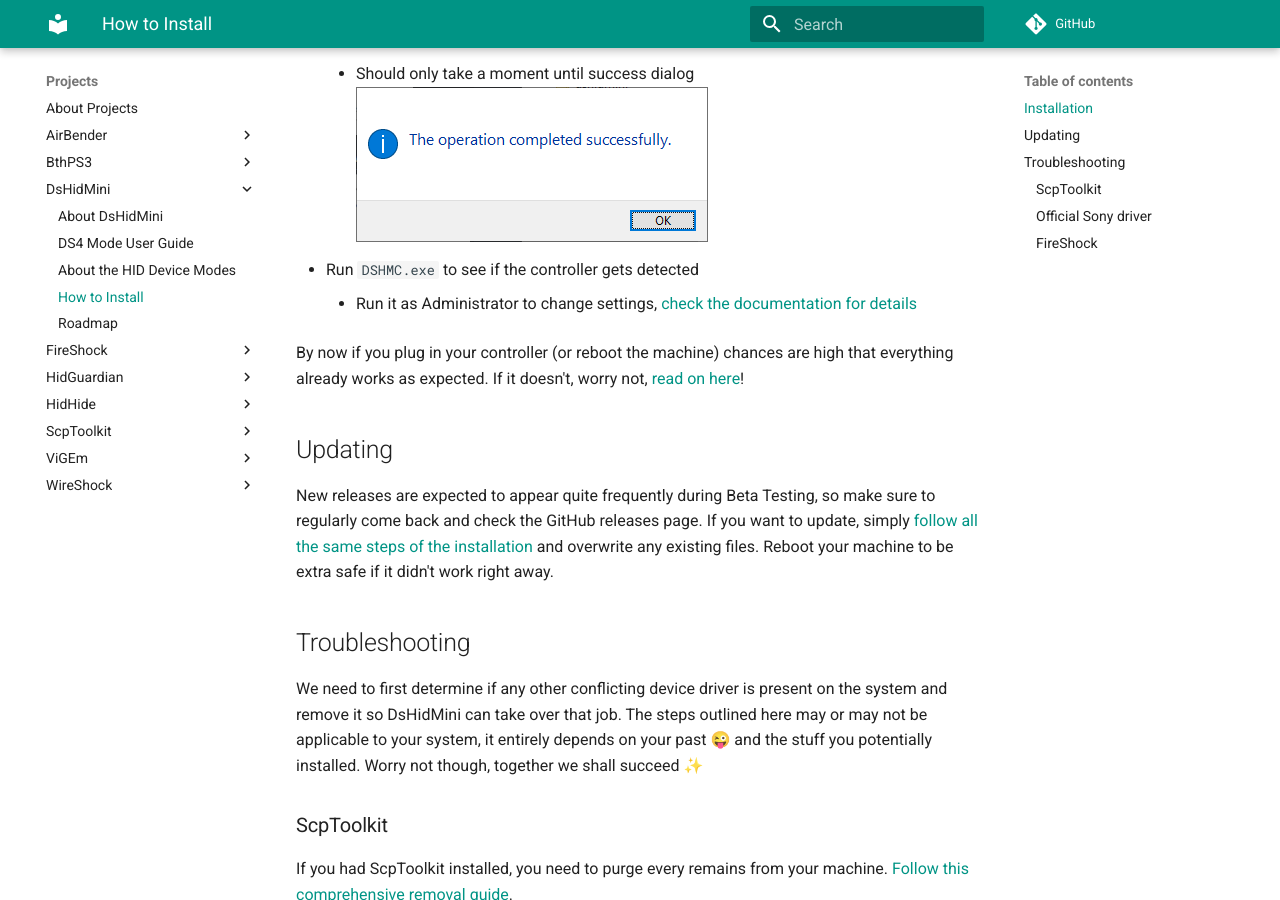
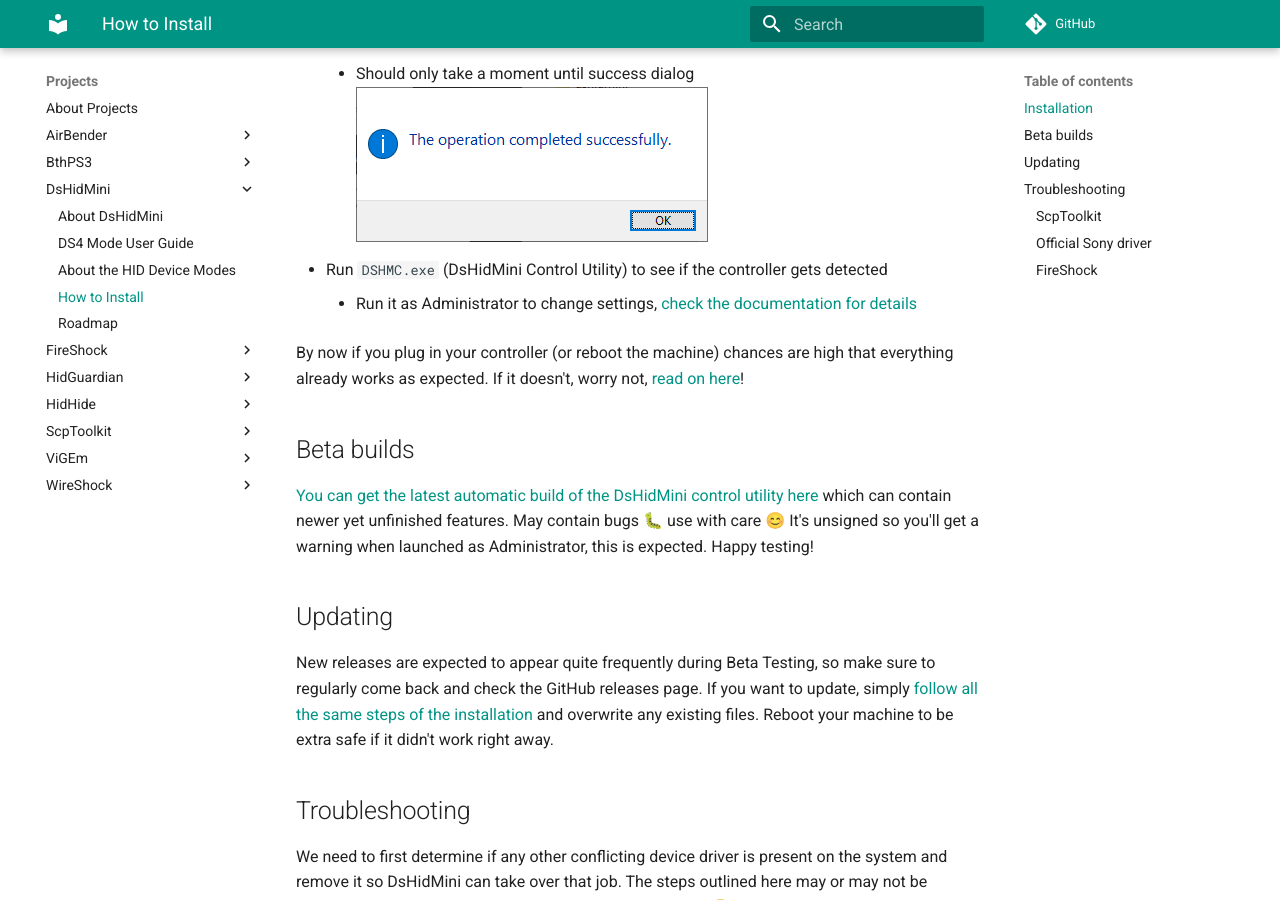
Before and after one commit to nefarius/ViGEm.github.io, an MkDocs documentation site: the page built from docs/projects/DsHidMini/How-to-Install.md, in a window 1280 px wide and 900 px high, scrolled down 1208 px. Built offline with MkDocs 1.6.1 and Material for MkDocs 9.7.7, drawn with Linux system fonts in a browser that asks for light colours; comment, search, counter and statistics services are not loaded.

Commit message:
Added beta builds section

```diff
--- a/docs/projects/DsHidMini/How-to-Install.md
+++ b/docs/projects/DsHidMini/How-to-Install.md
@@ -21,10 +21,14 @@
     ![DRYeurZsPs.png](images/DRYeurZsPs.png)
     - Should only take a moment until success dialog
     ![InfDefaultInstall_La1TsZO9P0.png](images/InfDefaultInstall_La1TsZO9P0.png)
-- Run `DSHMC.exe` to see if the controller gets detected
+- Run `DSHMC.exe` (DsHidMini Control Utility) to see if the controller gets detected
     - Run it as Administrator to change settings, [check the documentation for details](../HID-Device-Modes-Explained)
 
 By now if you plug in your controller (or reboot the machine) chances are high that everything already works as expected. If it doesn't, worry not, [read on here](#troubleshooting)!
+
+## Beta builds
+
+[You can get the latest automatic build of the DsHidMini control utility here](https://ci.appveyor.com/api/projects/nefarius/dshidmini/artifacts/bin/DSHMC.exe?job=Platform%3A%20x64) which can contain newer yet unfinished features. May contain bugs 🐛 use with care 😊 It's unsigned so you'll get a warning when launched as Administrator, this is expected. Happy testing!
 
 ## Updating
 
```
